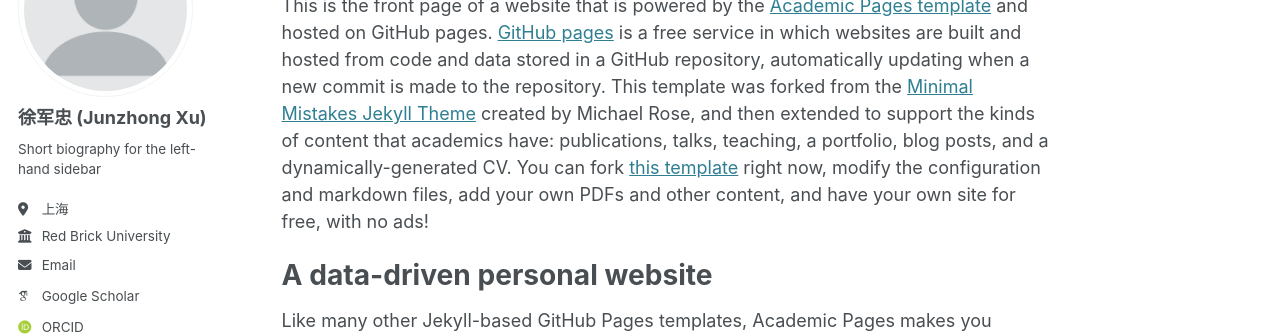
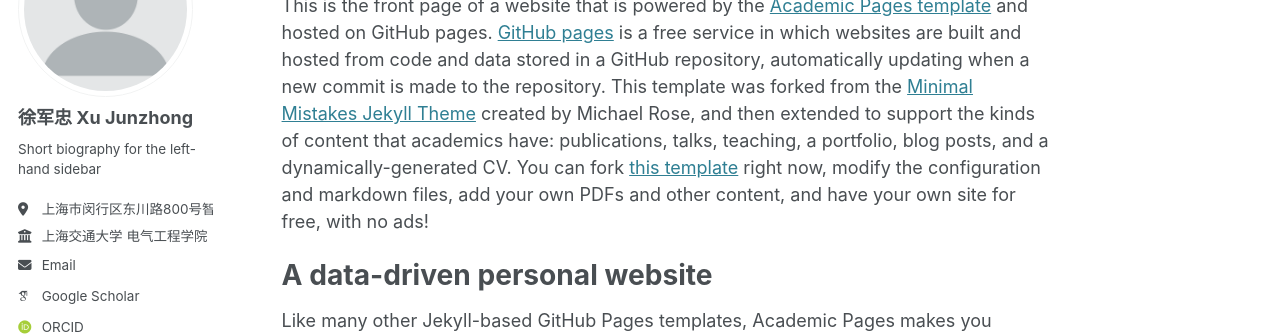
Before and after one commit to junzhongxu/junzhongxu.github.io, a Jekyll site: the page built from _pages/about.md, in a window 1280 px wide. Shown: the part 177-513 px from the top of the page. Built offline with Jekyll 4.4.1, drawn with Linux system fonts in a browser that asks for light colours; some web fonts are replaced.

Commit message:
Update _config.yml

```diff
--- a/_config.yml
+++ b/_config.yml
@@ -23,13 +23,13 @@ repository               : "academicpages/academicpages.github.io"
 author:
   # Biographic information
   avatar           : "profile.png"
-  name             : "徐军忠 (Junzhong Xu)"
+  name             : "徐军忠 Xu Junzhong"
   pronouns         : # example: "she/her"
   bio              : "Short biography for the left-hand sidebar"
-  location         : "上海"
-  employer         : "Red Brick University"
+  location         : "上海市闵行区东川路800号智能电网大楼404室"
+  employer         : "上海交通大学 电气工程学院"
   uri              : # URL
-  email            : "none@example.org"
+  email            : "junzhongxu@sjtu.edu.cn"
 
   # Academic websites
   arxiv            : # URL - Update with the correct link to your profile
```
